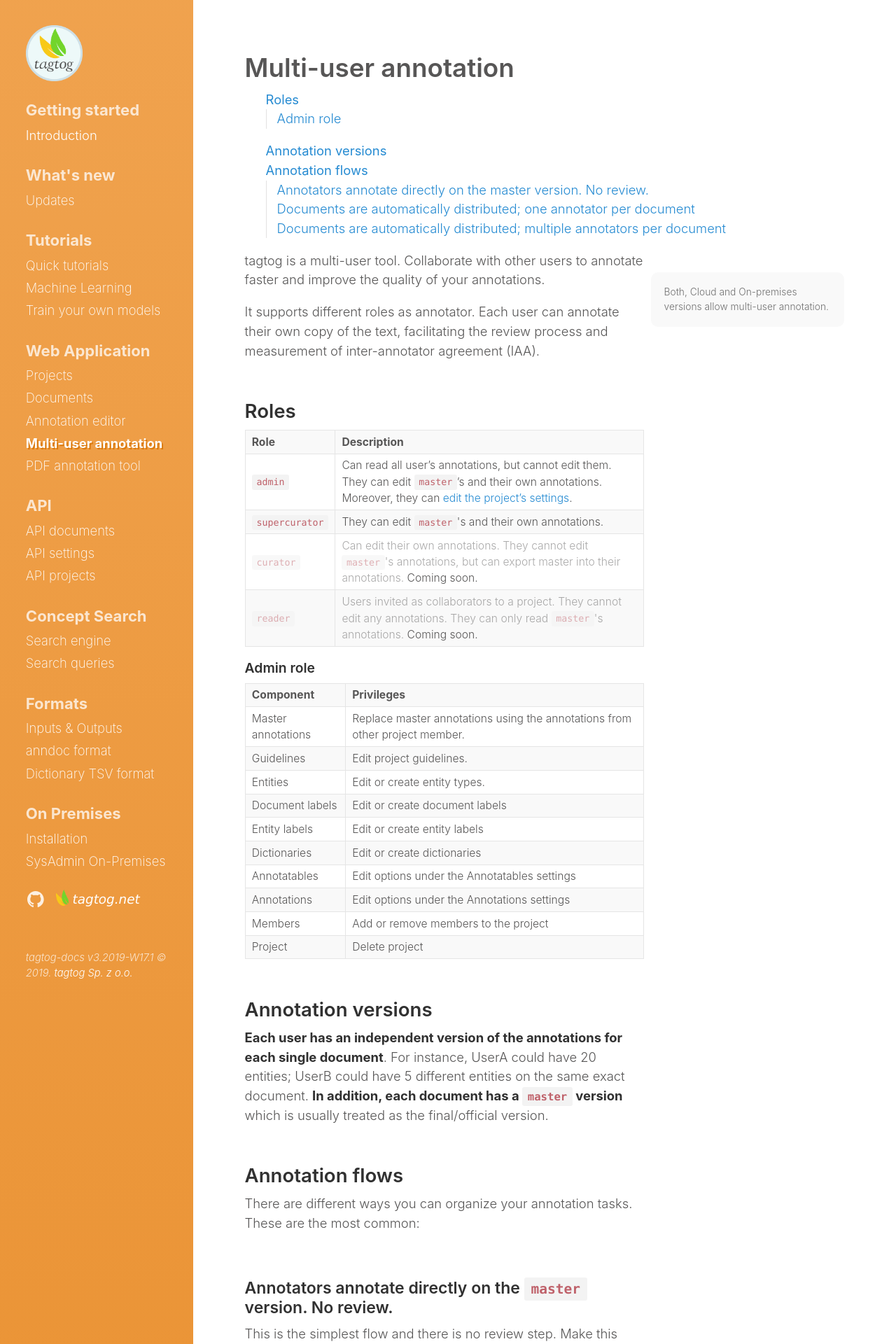
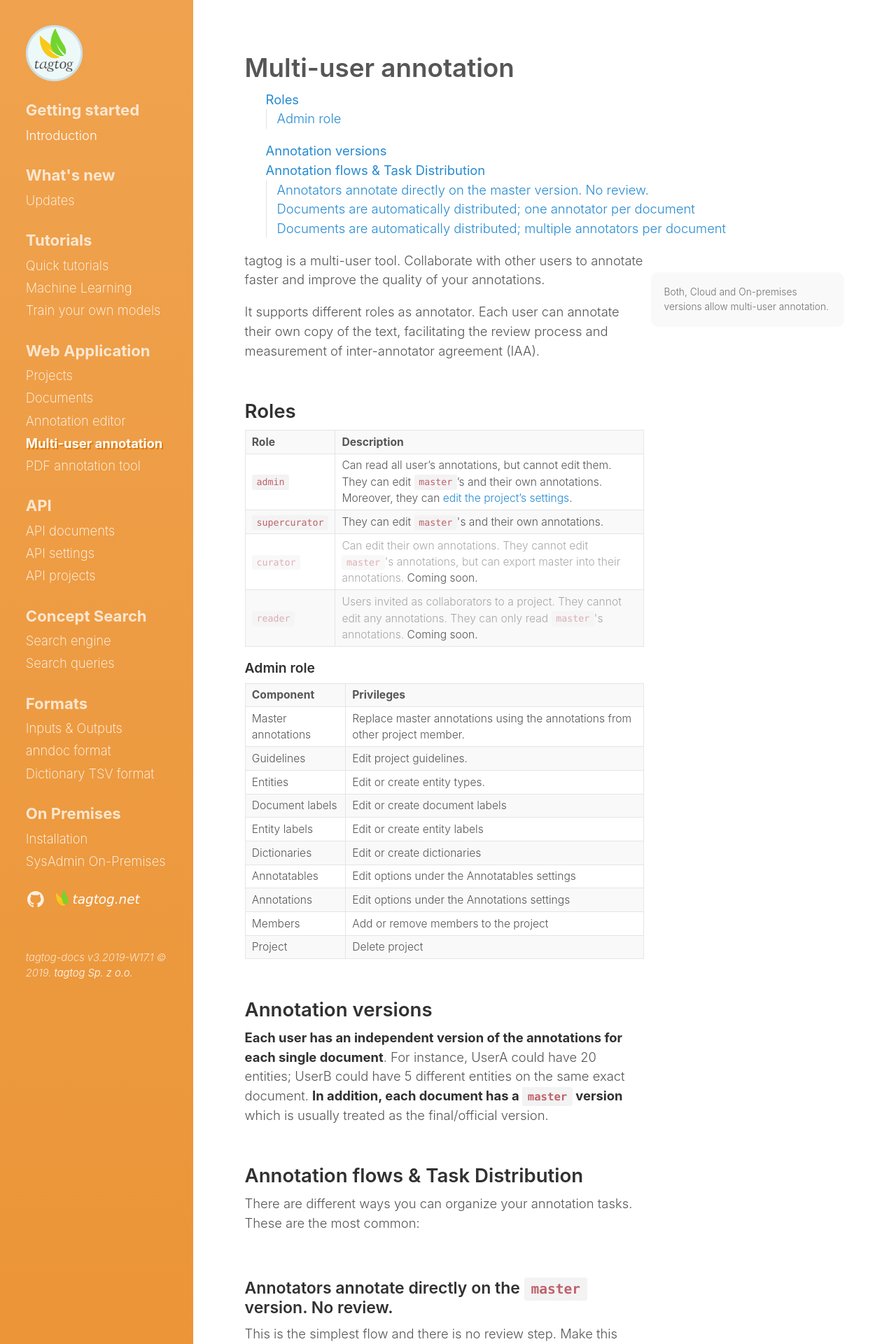
Before and after one commit to tagtogorg/tagtog-doc, a Jekyll site: the page built from collaboration.md, in a window 1280 px wide. Shown: the top 1920 px of the page at 70% size. Built offline with Jekyll 4.4.1, drawn with Linux system fonts in a browser that asks for light colours; nearby versions of some CDN libraries; part of the change alters nothing that is shown.

Commit message:
change link of documentation

```diff
--- a/collaboration.md
+++ b/collaboration.md
@@ -98,7 +98,7 @@ id: collaboration
 
 
 <div class="two-third-col">
-  <h2>Annotation flows</h2>
+  <h2>Annotation flows &amp; Task Distribution</h2>
   <p>There are different ways you can organize your annotation tasks. These are the most common:</p>
 </div>
 
--- a/updates.md
+++ b/updates.md
@@ -97,7 +97,7 @@ _2019-03-31_
 _2019-03-24_
 
 <ul class="updates">
-  <li class="new"><span markdown="1">Automatic [**Distribution of Tasks!**](collaboration.html#annotation-flows) 👷‍♀️🕵🏿‍♂️‍👩🏻‍⚖️‍👨🏼‍🔬👩🏽‍🏫</span></li>
+  <li class="new"><span markdown="1">Automatic [**Distribution of Tasks!**](collaboration.html#annotation-flows-task-distribution) 👷‍♀️🕵🏿‍♂️‍👩🏻‍⚖️‍👨🏼‍🔬👩🏽‍🏫</span></li>
   <li class="new"><span markdown="1">The [API search results](API_documents_v1.html#search-documents-in-a-project-get) now return which members completed their annotations; new field: [_members_anncomplete_](API_documents_v1.html#search-response-format)</span></li>
   <li class="new"><span markdown="1">Expanded search API to [**search by folder**](search-queries.html#search-by-folder) 🔎🗂.</span></li>
   <li class="new"><span markdown="1">Option to **add multiple admins to your project**! 😎</span></li>
--- a/webeditor.md
+++ b/webeditor.md
@@ -335,7 +335,7 @@ toc: true
     </div>
     <div class="two-third-col">
       <h4>Confirm a document</h4>
-      <p>Usually users confirm the document once the <strong>annotations has been reviewed</strong>. This is used to indicate that this document can be used as training data for AI, or simply that all annotations has been reviewed by a human. There are different <a href="/collaboration.html#annotation-flows">annotation flows</a> you can use for your project.</p>
+      <p>Usually users confirm the document once the <strong>annotations has been reviewed</strong>. This is used to indicate that this document can be used as training data for AI, or simply that all annotations has been reviewed by a human. There are different <a href="/collaboration.html#annotation-flows-task-distribution">annotation flows</a> you can use for your project.</p>
       <p>To confirm a document click on the button with the icon {% include inline-image.html name="editor-confirm-button.PNG" width="80" %}</p>
       <p>Once you have confirmed a document, many actions are disabled. You can undo the Confirm action by clicking again the button. It is a toggle button.</p>
     </div>
```
